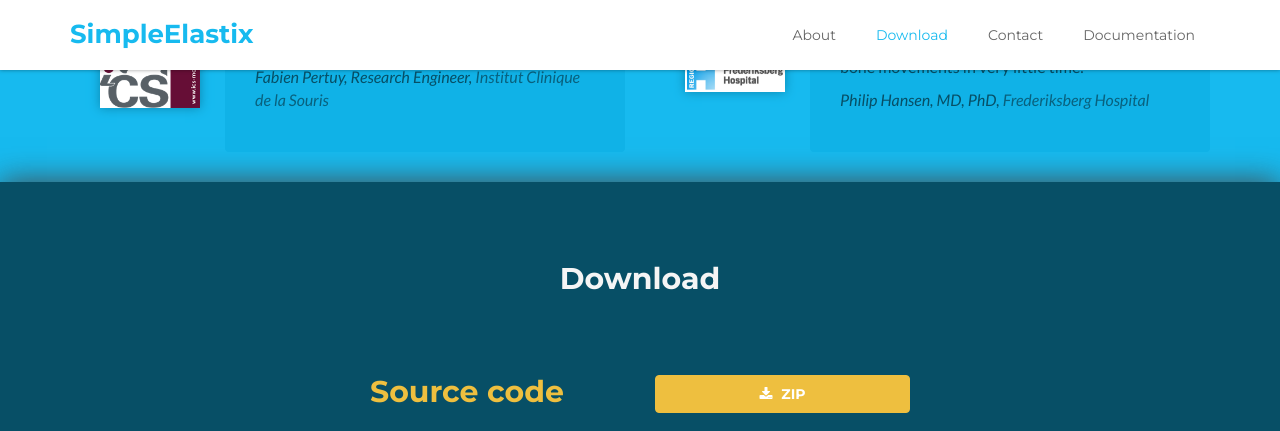
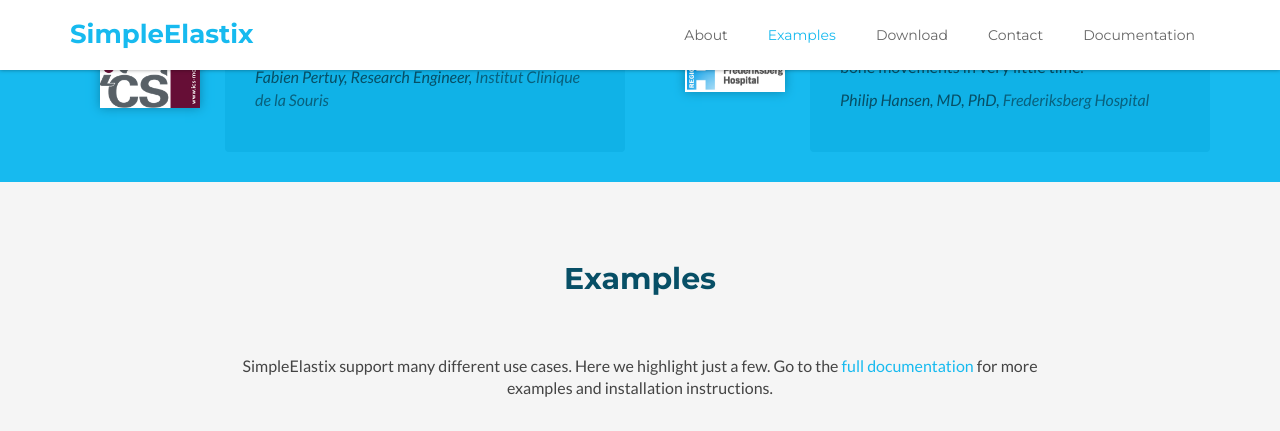
Before and after one commit to simpleelastix/simpleelastix, a Jekyll site: the page built from index.html, in a window 1280 px wide and 1400 px high, scrolled down 1561 px. Shown: the top 431 px of the window. Built offline with Jekyll 4.4.1, drawn with Linux system fonts in a browser that asks for light colours; some of the changed text lies outside the part shown.

Commit message:
ENH: Add examples

```diff
--- /dev/null
+++ b/_includes/examples.html
@@ -0,0 +1,39 @@
+    <!-- ******ABOUT****** -->
+    <section id="examples" class="about section">
+        <div class="container">
+            <h2 class="title text-center">Examples</h2>
+            <p class="intro text-center">SimpleElastix support many different use cases. Here we highlight just a few. Go to the <a href="https://simpleelastix.readthedocs.org">full documentation</a> for more examples and installation instructions.</p>
+            <div class="row">
+                <div class="col-md-6 col-sm-12">
+                    <span class="example-highlight">Example 1: Rapid prototyping in Lua</span> Integrate elastix into your image processing pipeline with a few lines of code.
+                </div>
+                <div class="col-md-6 col-sm-12">
+                    <script src="https://gist.github.com/kaspermarstal/6d1b3dfe307dfce407df2e671b800c9d.js"></script>
+                </div>
+            </div>
+            <div class="row">
+                <div class="col-md-6 col-sm-12">
+                    <span class="example-highlight">Example 2: Multi-atlas segmentation Python</span> Integration with SimpleITK's image processing algorithms allows you to use elastix as an algorithmic building block in  SimpleITK pipelines. Here, we use an object-oriented notation which is more flexible (and a little more verbose) than the functional style in Example 1.
+                </div>
+                <div class="col-md-6 col-sm-12">
+                    <script src="https://gist.github.com/kaspermarstal/40846d131b9e667804e3a32070e96f4e.js"></script>
+                </div>
+            </div>
+            <div class="row">
+                <div class="col-md-6 col-sm-12">
+                    <span class="example-highlight">Example 3: Big data sets in Java</span> Native data structures allows you to take advantage langauge-specific features. For example, many images can easily be processed in parllel using Java's parallel streams.
+                </div>
+                <div class="col-md-6 col-sm-12">
+                    <script src="https://gist.github.com/kaspermarstal/67c166f66c4276977ed411fa98ccc279.js"></script>
+                </div>
+            </div><!--
+            <div class="row">
+                <div class="col-md-6 col-sm-12">
+                    <span class="example-highlight">Example 4: Use point sets to aid the registration in C#</span> Point sets can guide the registration where images does not carry enough information.
+                </div>
+                <div class="col-md-6 col-sm-12">
+                    <script src="https://gist.github.com/kaspermarstal/6d1b3dfe307dfce407df2e671b800c9d.js"></script>
+                </div>
+            </div>-->
+        </div><!--//container-->
+    </section><!--//about-->
--- a/_includes/header.html
+++ b/_includes/header.html
@@ -19,6 +19,7 @@
                 <ul class="nav navbar-nav">
                     <li class="active nav-item sr-only"><a class="scrollto" href="#promo">Home</a></li>
                     <li class="nav-item"><a class="scrollto" href="#about">About</a></li>
+                    <li class="nav-item"><a class="scrollto" href="#examples">Examples</a></li>
                     <li class="nav-item"><a class="scrollto" href="#download">Download</a></li>
                     <li class="nav-item"><a class="scrollto" href="#contact">Contact</a></li>
                     <li class="nav-item last"><a href="https://simpleelastix.readthedocs.org/" target="_blank">Documentation</i></a></li>
--- a/_layouts/landing.html
+++ b/_layouts/landing.html
@@ -11,6 +11,7 @@
 {% include promo.html %}
 {% include about.html %}
 {% include testimonials.html %}
+{% include examples.html %}
 {% include download.html %}
 {% include contact.html %}
 {% include footer.html %}
```
